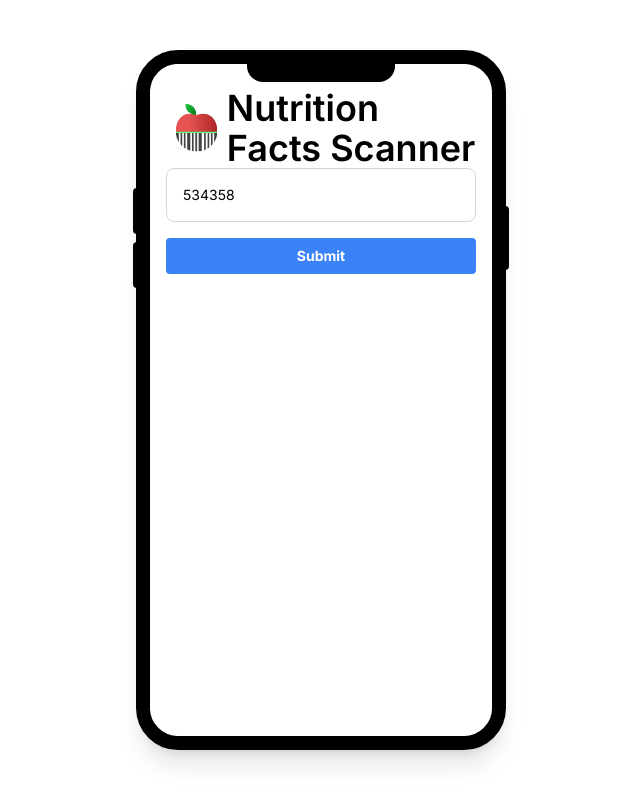
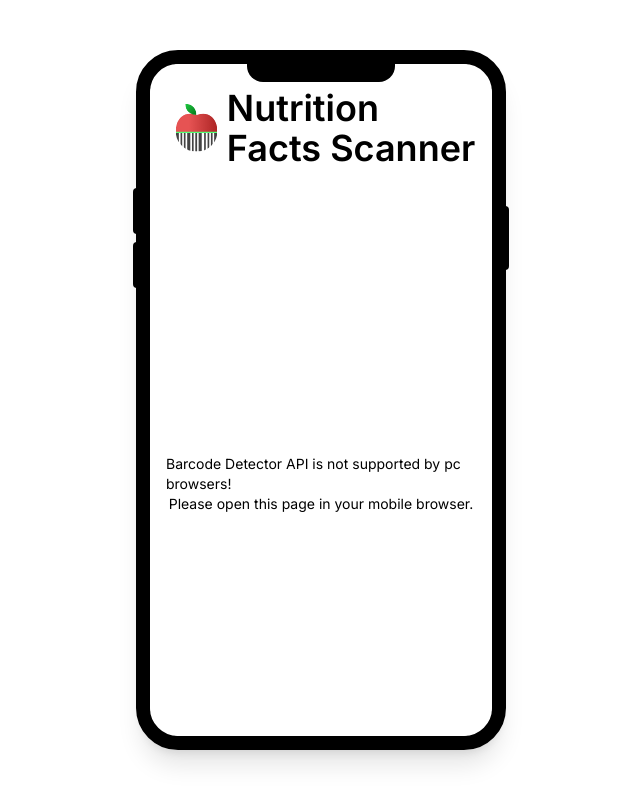
Before and after one commit to rezahedi/NutriScan, a Next.js app: page / in a window 1280 px wide. Shown: the whole page, without its empty margins (319-959 px from the left). Built offline with nearby package versions, Linux system fonts and the light colour scheme.

Commit message:
Just messed my git! this file missed from my last commit!

```diff
--- a/app/page.tsx
+++ b/app/page.tsx
@@ -6,7 +6,7 @@ import Link from 'next/link';
 import {experimental_useFormState as useFormState, experimental_useFormStatus as useFormStatus} from 'react-dom';
 import { getNutrition } from '@/app/actions';
 import { ShowNutritionFacts } from './components';
-
+import { Scanner } from '@/components';
 
 const initialState = {
   message: null,
@@ -25,6 +25,17 @@ function SubmitButton() {
 export default function Home() {
   const [state, formAction] = useFormState(getNutrition, initialState)
   console.log(state)
+
+  const setBarcode = (barcode: string) => {
+    // set barcode input value and submit form
+    const barcodeInput = document.querySelector('input[name=barcode]')
+    if (barcodeInput) {
+      barcodeInput.value = barcode
+      // initiate form submission
+
+    }
+  }
+
   return (
   <section className="items-center justify-center flex h-screen">
     <div className="relative z-50 mx-auto h-full sm:h-[700px] sm:w-[370px] min-w-[350px] sm:rounded-[42px] sm:border-[14px] sm:border-[var(--foreground)] shadow-xl">
@@ -39,8 +50,9 @@ export default function Home() {
             <Image src="/nutrition-facts-scanner-logo.svg" alt="logo" width="100" height="100" /></Link>
             <h1 className="text-4xl font-semibold">Nutrition Facts Scanner</h1>
           </nav>
+          <Scanner handleResult={setBarcode} />
           <form action={formAction} className='flex flex-col items-center justify-center w-full'>
-            <input name="barcode" type='text' defaultValue={534358} placeholder='Enter a barcode' required className='p-4 border border-gray-300 rounded-lg w-full text-black' />
+            <input name="barcode" type='text' defaultValue={850126007120} placeholder='Enter a barcode' required className='p-4 border border-gray-300 rounded-lg w-full text-black' />
             <SubmitButton />
           </form>
           <p>
```
